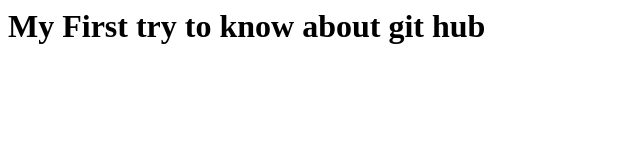
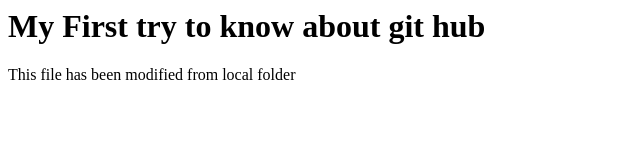
Before and after one commit to vijayannamalai1/testrepository, a plain HTML site: page index.html in a window 1280 px wide. Shown: the whole page, without its empty margins (0-640 px from the left). Drawn offline with Linux system fonts and the light colour scheme.

Commit message:
change from local folder

```diff
--- a/index.html
+++ b/index.html
@@ -1 +1,2 @@
 <h1>My First try to know about git hub</h1>
+<p> This file has been modified from local folder</p>
```
